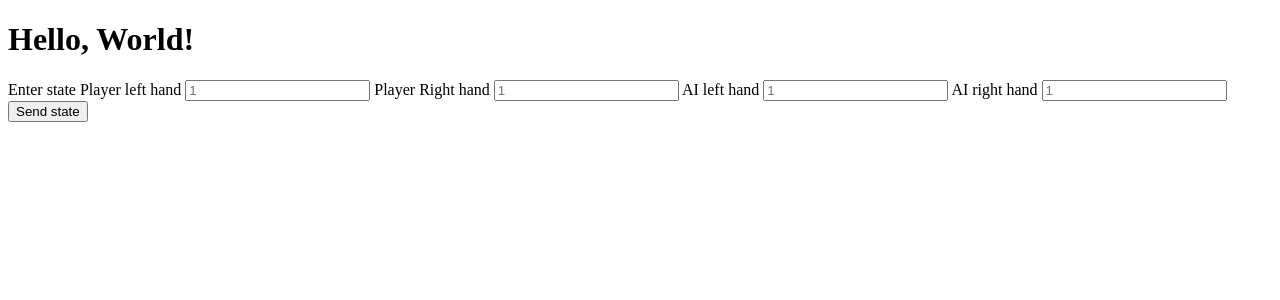
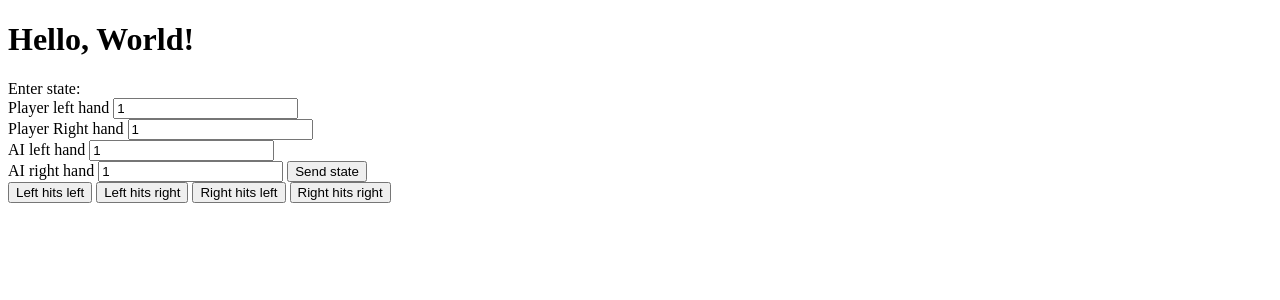
Before and after one commit to jacksonhmg/chopsticks-ai, a Python web app: template rp_flask_api/templates/home.html in a window 1280 px wide. Shown: the top 300 px of the page. Run offline with Jinja, Linux system fonts and the light colour scheme; the template is opened without the code that fills it, so the values that code supplies are empty.

Commit message:
first external button now allowing to update form of values

```diff
--- a/rp_flask_api/static/js/formStuff.js
+++ b/rp_flask_api/static/js/formStuff.js
@@ -8,6 +8,32 @@ export class ChopsticksForm {
         console.log("Create form activated")
         const chopsticksForm = document.querySelector(".send-state form");
         new CreateForm(chopsticksForm);
+
+        const attackButtons = document.querySelector(".attack-buttons")
+        new AttackButtons(attackButtons);
+
+    }
+}
+
+class AttackButtons{
+    constructor(buttons){
+        this.leftHitsLeft = buttons.querySelector("button[data-action='L-L']");
+        this.leftHitsRight = buttons.querySelector("button[data-action='L-R']");
+        this.rightHitsLeft = buttons.querySelector("button[data-action='R-L']");
+        this.rightHitsRight = buttons.querySelector("button[data-action='R-R']");
+
+        this.leftHitsLeft.addEventListener("click", this.handleLeftHitsLeft.bind(this));
+    }
+
+    handleLeftHitsLeft(event){
+        event.preventDefault();
+        console.log("Left hits left");
+        const playerLeft = document.querySelector(".send-state form input.PL");
+        const aiLeft = document.querySelector(".send-state form input[class='AL']");
+        aiLeft.value = Number(playerLeft.value) + Number(aiLeft.value);
+        if (aiLeft.value >= 5){
+            aiLeft.value = 0;
+        }
     }
 }
 
--- a/rp_flask_api/templates/_send_state.html
+++ b/rp_flask_api/templates/_send_state.html
@@ -1,20 +1,23 @@
 <form>
-    <span>Enter state</span>
+    <div>Enter state: </div>
     <label>
         <span>Player left hand</span>
-        <input name="arrayInput[]" type="text" placeholder="1"/>
+        <input class="PL" name="arrayInput[]" type="text" value="1" readonly/>
     </label>
+    <br />
     <label>
         <span>Player Right hand</span>
-        <input name="arrayInput[]" type="text" placeholder="1"/>
+        <input class="PR" name="arrayInput[]" type="text" value="1" readonly/>
     </label>
+    <br />
     <label>
         <span>AI left hand</span>
-        <input name="arrayInput[]" type="text" placeholder="1"/>
+        <input class="AL" name="arrayInput[]" type="text" value="1" readonly/>
     </label>
+    <br />
     <label>
         <span>AI right hand</span>
-        <input name="arrayInput[]" type="text" placeholder="1"/>
+        <input class="AR" name="arrayInput[]" type="text" value="1" readonly/>
     </label>
     <button data-action="send">Send state</button>
 </form>
--- a/rp_flask_api/templates/home.html
+++ b/rp_flask_api/templates/home.html
@@ -21,6 +21,12 @@
 
     <div class="send-state">
         {% include "_send_state.html" %}
+        <div class="attack-buttons">
+            <button data-action="L-L">Left hits left</button>
+            <button data-action="L-R">Left hits right</button>
+            <button data-action="R-L">Right hits left</button>
+            <button data-action="R-R">Right hits right</button>
+        </div>
     </div>
 </body>
 </html>
```
Also changed, not shown: agents.db, 1 other file.
